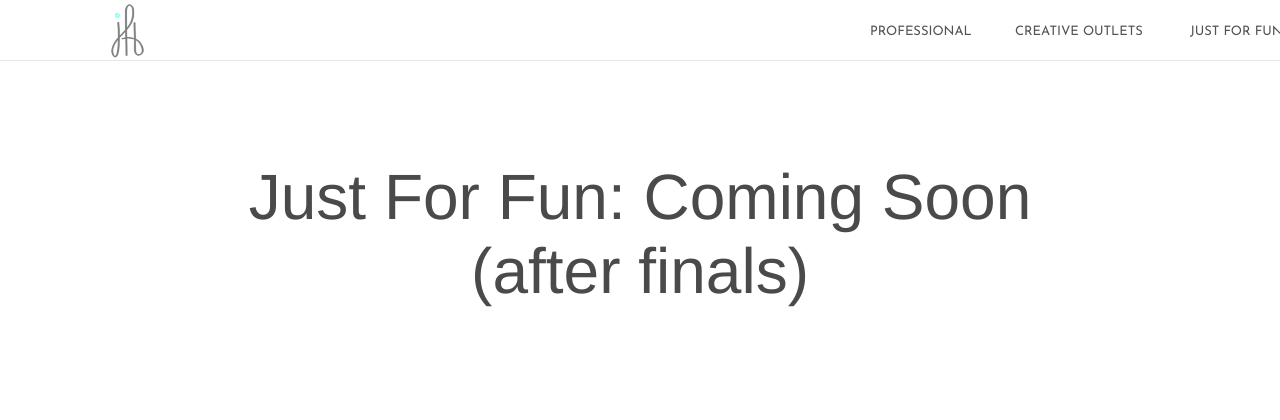
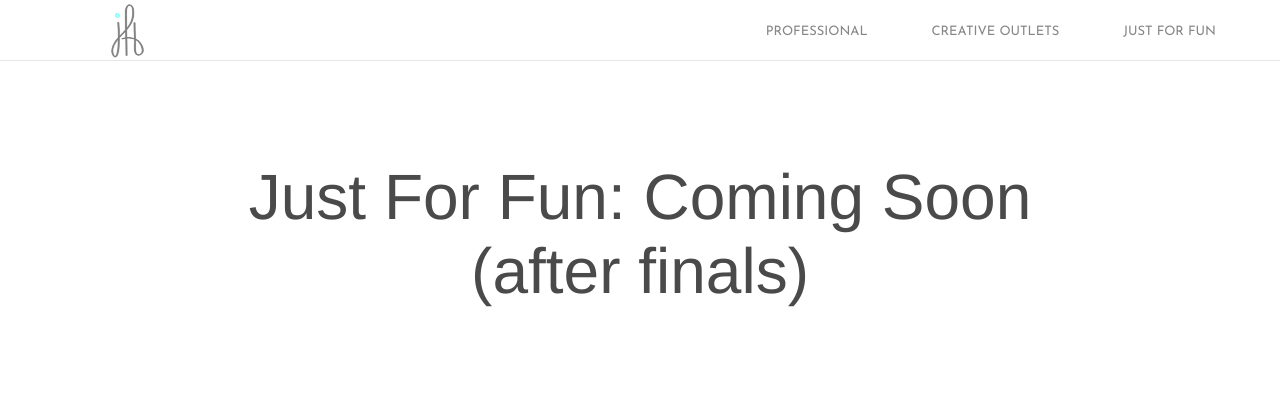
Before and after one commit to jacburge/my_website, a Flask app: page /fun/ in a window 1280 px wide. Shown: the top 420 px of the page. Run offline with Flask 2, Linux system fonts and the light colour scheme; some web fonts are replaced.

Commit message:
Updated location and fixed tab margins

```diff
--- a/app/static/css/style.css
+++ b/app/static/css/style.css
@@ -144,17 +144,15 @@ a {
 }
 
 .tabs {
-/*	display:inline-block;*/
-	color:#4a4a4a;
+	display:inline-block;
+	color:grey;
 	font-size:13;
-/*	float:right;*/
+	float:right;
 	transition:.3s;
 	-webkit-transition:.3s;
 	-moz-transition:.3s;
-/*	margin-right:-3%;*/
+	margin-right:5%;
 	margin-top:25;
-	width:130;
-	position:absolute;
 }
 
 #home {
--- a/app/templates/index.html
+++ b/app/templates/index.html
@@ -84,7 +84,7 @@
 				<img id="bicycle" src="/static/img/bicycle.png">
 				<!-- Bicycle designed by Fabio Meroni from the Noun Project-->
 			<div id="welcome">
-			<img class="icons" src="static/img/pin.png"/>Berkeley, CA</br>
+			<img class="icons" src="static/img/pin.png"/>Seattle, WA</br>
 			<a href="mailto:jacburge@berkeley.edu"><img class="icons" src="static/img/email.png"/>jacburge@gmail.com</a></br>
 			<a href="http://linkedin.com/in/jacburge" target="_blank"><img class="icons" src="/static/img/linkedin.png" />/jacburge</a></br>
 			<a href="http://github.com/jacburge" target="_blank"><img class="icons" src="/static/img/git.png"/>/jacburge</a></br>
```
Also changed, not shown: 1 other file.
